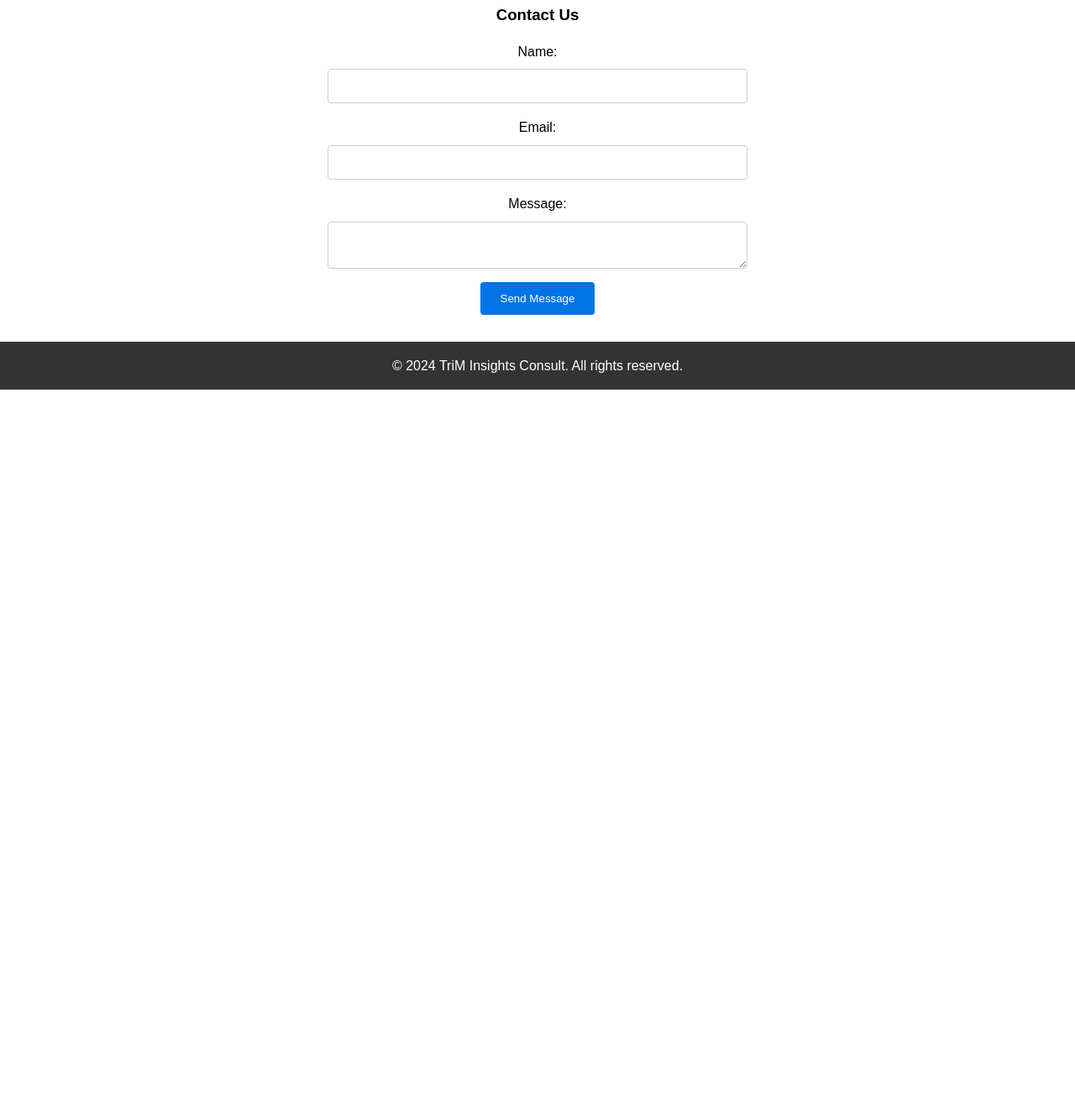
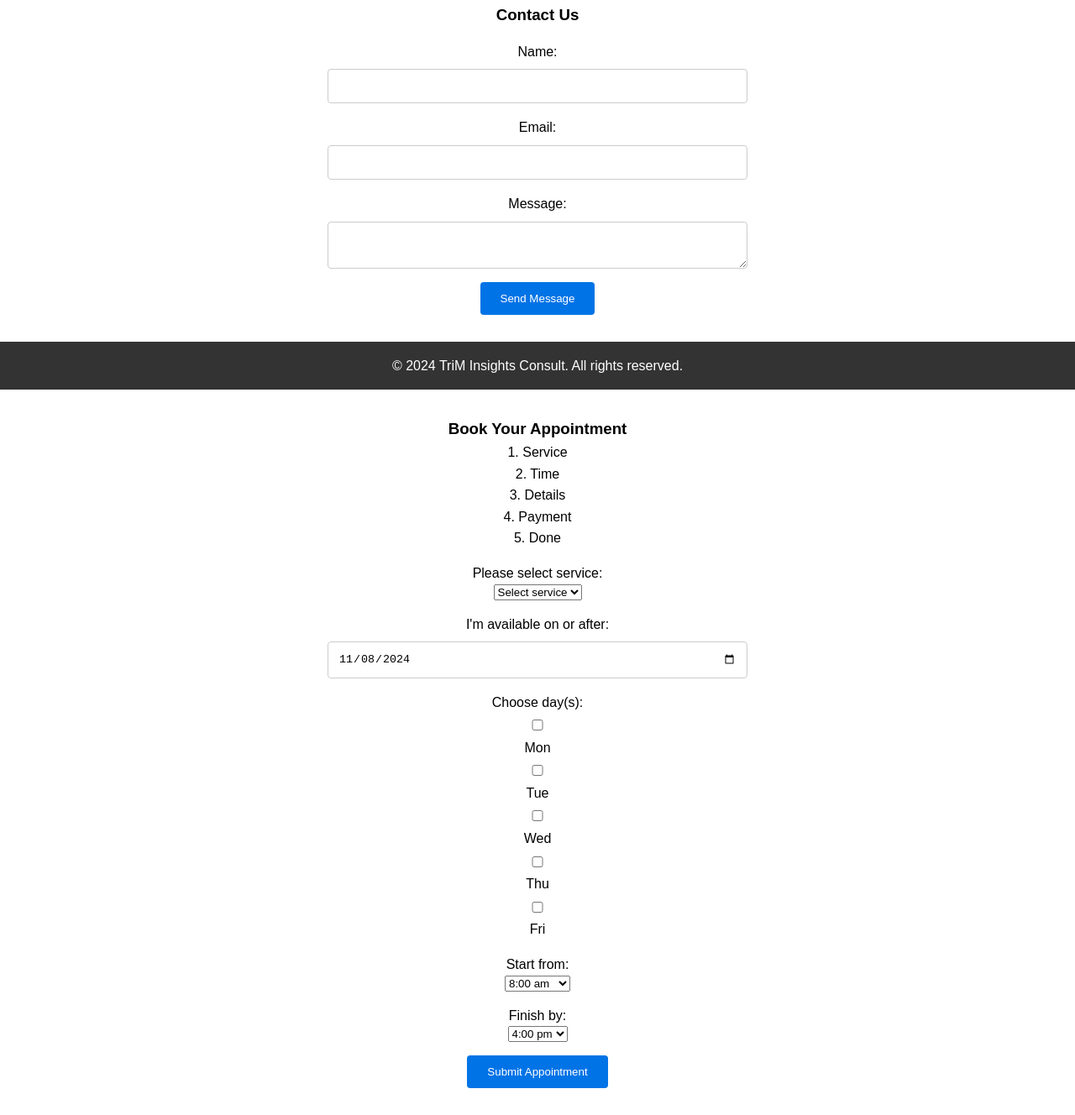
Before and after one commit to TriMInsights/TriMInsightsConsult, a plain HTML site: page index.html in a window 1280 px wide. Shown: the part 1988-3316 px from the top of the page at 84% size. Before the commit the page ends 2452 px from the top, so only its background shows below. Drawn offline with Linux system fonts and the light colour scheme.

Commit message:
Update index.html

```diff
--- a/index.html
+++ b/index.html
@@ -131,3 +131,65 @@
     <script src="script.js"></script>
 </body>
 </html>
+
+<section id="appointment">
+    <h3>Book Your Appointment</h3>
+    <div class="appointment-steps">
+        <div class="step">1. Service</div>
+        <div class="step">2. Time</div>
+        <div class="step">3. Details</div>
+        <div class="step">4. Payment</div>
+        <div class="step">5. Done</div>
+    </div>
+
+    <form class="appointment-form">
+        <!-- Service Selection -->
+        <label for="service">Please select service:</label>
+        <select id="service" name="service">
+            <option value="">Select service</option>
+            <option value="consulting">Consulting</option>
+            <option value="training">Training</option>
+            <option value="assessment">Assessment</option>
+            <option value="research">Research</option>
+        </select>
+
+        <!-- Date Selection -->
+        <label for="available-date">I'm available on or after:</label>
+        <input type="date" id="available-date" name="available-date" value="2024-11-08">
+
+        <!-- Weekday Selection -->
+        <label for="weekday">Choose day(s):</label>
+        <div class="days-checkbox">
+            <input type="checkbox" id="mon" name="weekday" value="Monday">
+            <label for="mon">Mon</label>
+            <input type="checkbox" id="tue" name="weekday" value="Tuesday">
+            <label for="tue">Tue</label>
+            <input type="checkbox" id="wed" name="weekday" value="Wednesday">
+            <label for="wed">Wed</label>
+            <input type="checkbox" id="thu" name="weekday" value="Thursday">
+            <label for="thu">Thu</label>
+            <input type="checkbox" id="fri" name="weekday" value="Friday">
+            <label for="fri">Fri</label>
+        </div>
+
+        <!-- Time Selection -->
+        <label for="start-time">Start from:</label>
+        <select id="start-time" name="start-time">
+            <option value="8:00 am">8:00 am</option>
+            <option value="9:00 am">9:00 am</option>
+            <option value="10:00 am">10:00 am</option>
+            <option value="11:00 am">11:00 am</option>
+            <option value="12:00 pm">12:00 pm</option>
+        </select>
+
+        <label for="end-time">Finish by:</label>
+        <select id="end-time" name="end-time">
+            <option value="4:00 pm">4:00 pm</option>
+            <option value="5:00 pm">5:00 pm</option>
+            <option value="6:00 pm">6:00 pm</option>
+        </select>
+
+        <!-- Submit Button -->
+        <button type="submit">Submit Appointment</button>
+    </form>
+</section>
```
